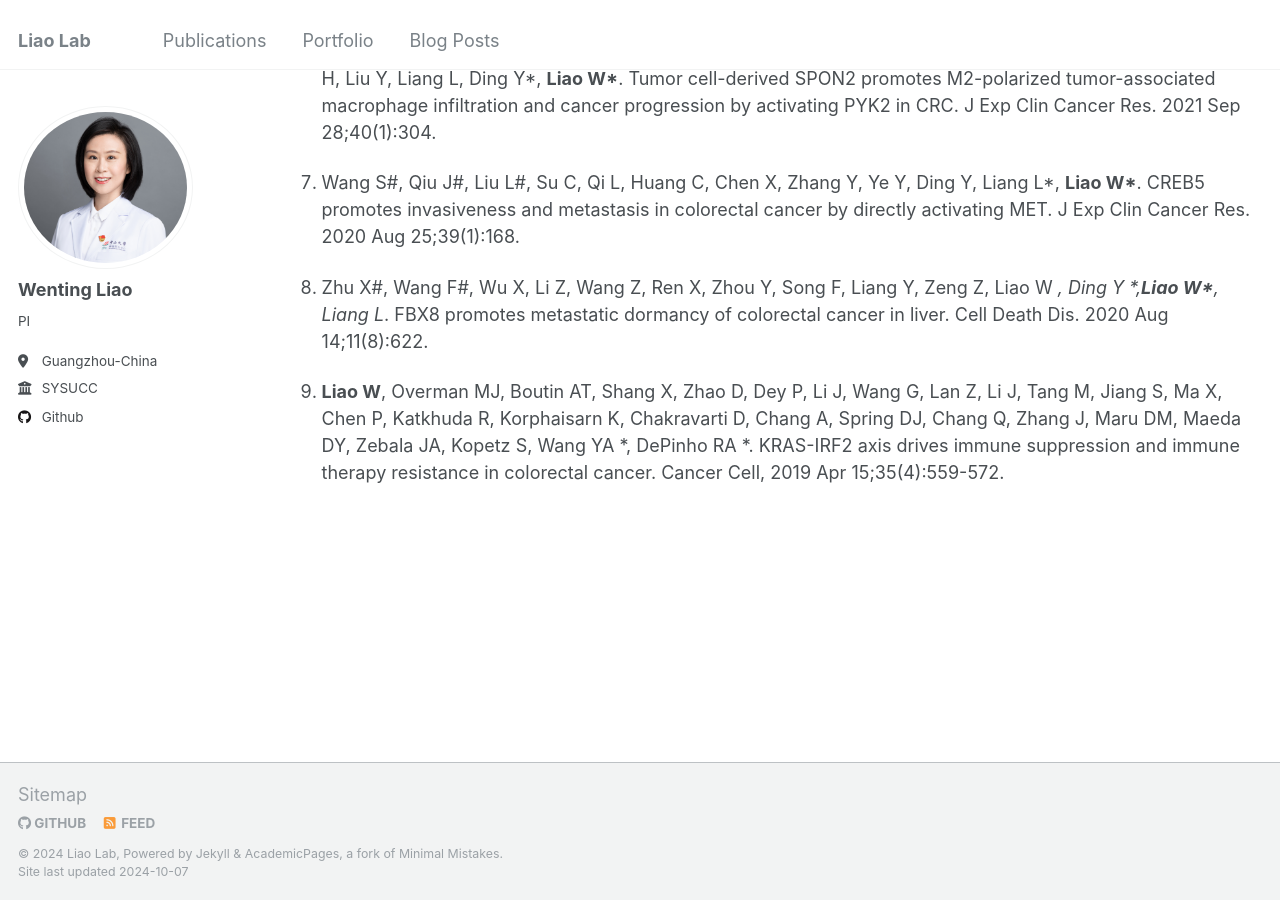
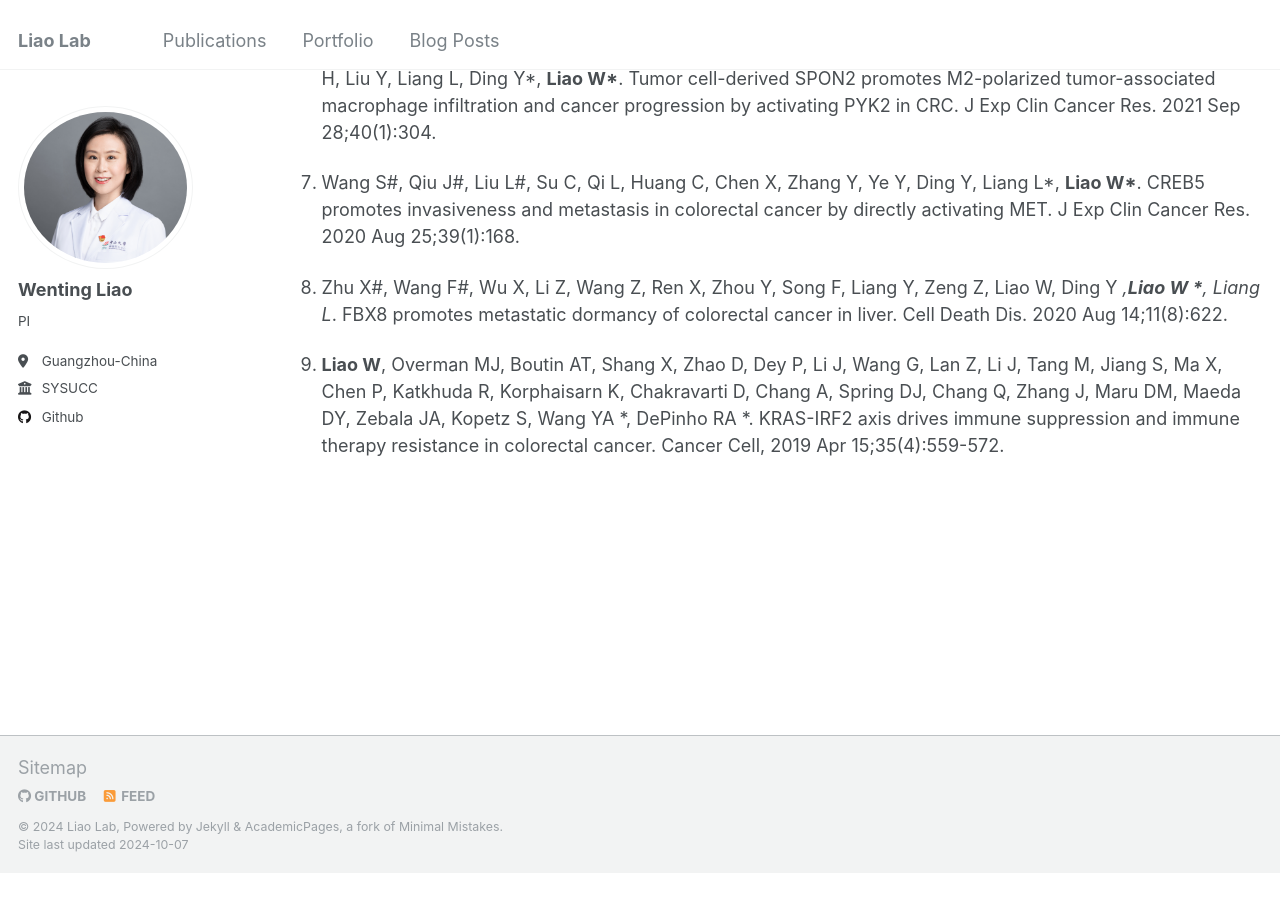
Before and after one commit to ImmunoTransLab/ImmunoTransLab, a Jekyll site: the page built from _pages/publications.md, in a window 1280 px wide and 900 px high, scrolled down 663 px. Built offline with Jekyll 4.4.1, drawn with Linux system fonts in a browser that asks for light colours; after the commit the page ends 1536 px from its top, so only the background shows below that.

```diff
--- a/_pages/publications.md
+++ b/_pages/publications.md
@@ -29,7 +29,7 @@ author_profile: true
 7. Wang S#, Qiu J#, Liu L#, Su C, Qi L, Huang C, Chen X, Zhang Y, Ye Y, Ding Y, Liang L*, <strong>Liao W*</strong>. CREB5 promotes invasiveness and metastasis in colorectal cancer by directly activating MET. J Exp Clin Cancer Res. 2020 Aug 25;39(1):168.
 
 
-8. Zhu X#, Wang F#, Wu X, Li Z, Wang Z, Ren X, Zhou Y, Song F, Liang Y, Zeng Z, Liao W *, Ding Y *,__Liao W*__,
+8. Zhu X#, Wang F#, Wu X, Li Z, Wang Z, Ren X, Zhou Y, Song F, Liang Y, Zeng Z, Liao W, Ding Y *,__Liao W *__,
  Liang L*. FBX8 promotes metastatic dormancy of colorectal cancer in liver. Cell Death Dis. 2020 Aug 14;11(8):622.
 
 
```
